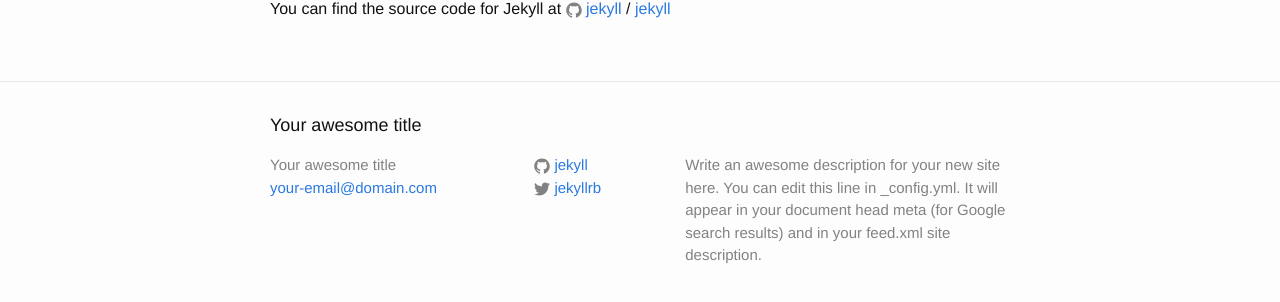
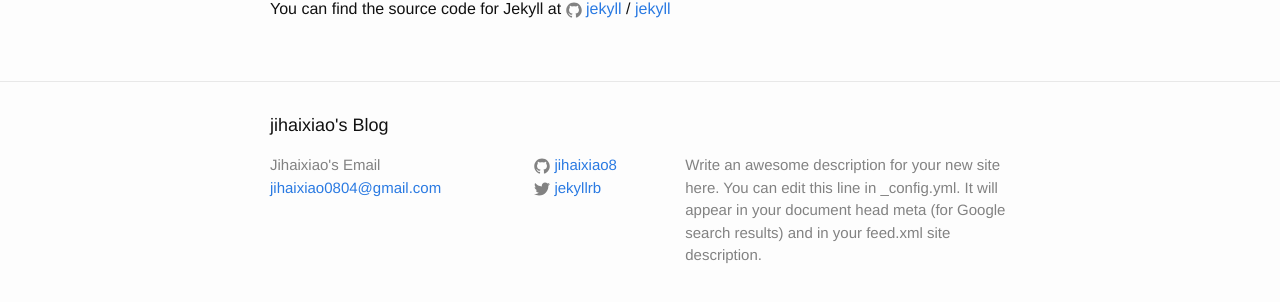
Before and after one commit to jihaixiao8/myblog, a Jekyll site: the page built from about.md, in a window 1280 px wide. Shown: the part 269-571 px from the top of the page. Built offline with Jekyll 4.4.1, drawn with Linux system fonts in a browser that asks for light colours.

```diff
--- a/_config.yml
+++ b/_config.yml
@@ -6,8 +6,8 @@
 # 'jekyll serve'. If you change this file, please restart the server process.
 
 # Site settings
-title: Your awesome title
-email: your-email@domain.com
+title: jihaixiao's Blog
+email: jihaixiao0804@gmail.com
 description: > # this means to ignore newlines until "baseurl:"
   Write an awesome description for your new site here. You can edit this
   line in _config.yml. It will appear in your document head meta (for
@@ -15,7 +15,7 @@
 baseurl: "" # the subpath of your site, e.g. /blog
 url: "http://yourdomain.com" # the base hostname & protocol for your site
 twitter_username: jekyllrb
-github_username:  jekyll
+github_username:  jihaixiao8
 
 # Build settings
 markdown: kramdown
--- a/_includes/footer.html
+++ b/_includes/footer.html
@@ -7,7 +7,7 @@
     <div class="footer-col-wrapper">
       <div class="footer-col footer-col-1">
         <ul class="contact-list">
-          <li>{{ site.title }}</li>
+          <li>Jihaixiao's Email</li>
           <li><a href="mailto:{{ site.email }}">{{ site.email }}</a></li>
         </ul>
       </div>
```
